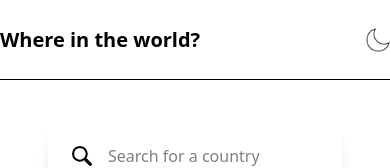
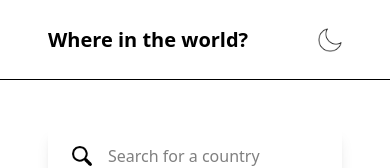
Before and after one commit to IzykGit/rest-countries-svelte, a SvelteKit app: page / in a window 390 px wide. Shown: the top 168 px of the page. Built offline with nearby package versions, Linux system fonts and the light colour scheme; no server answers.

Commit message:
fixed responsiveness for nav, still needs dark mode

```diff
--- a/src/components/nav/+page.svelte
+++ b/src/components/nav/+page.svelte
@@ -8,7 +8,9 @@
 </script>
 
 <nav class="h-20 border-b">
-  <div class="max-w-7xl mx-auto flex items-center justify-between h-full">
+  <div
+    class="max-w-[1400px] px-12 mx-auto flex items-center justify-between h-full"
+  >
     <p class="text-xl font-bold">Where in the world?</p>
 
     <button class="cursor-pointer">
```
